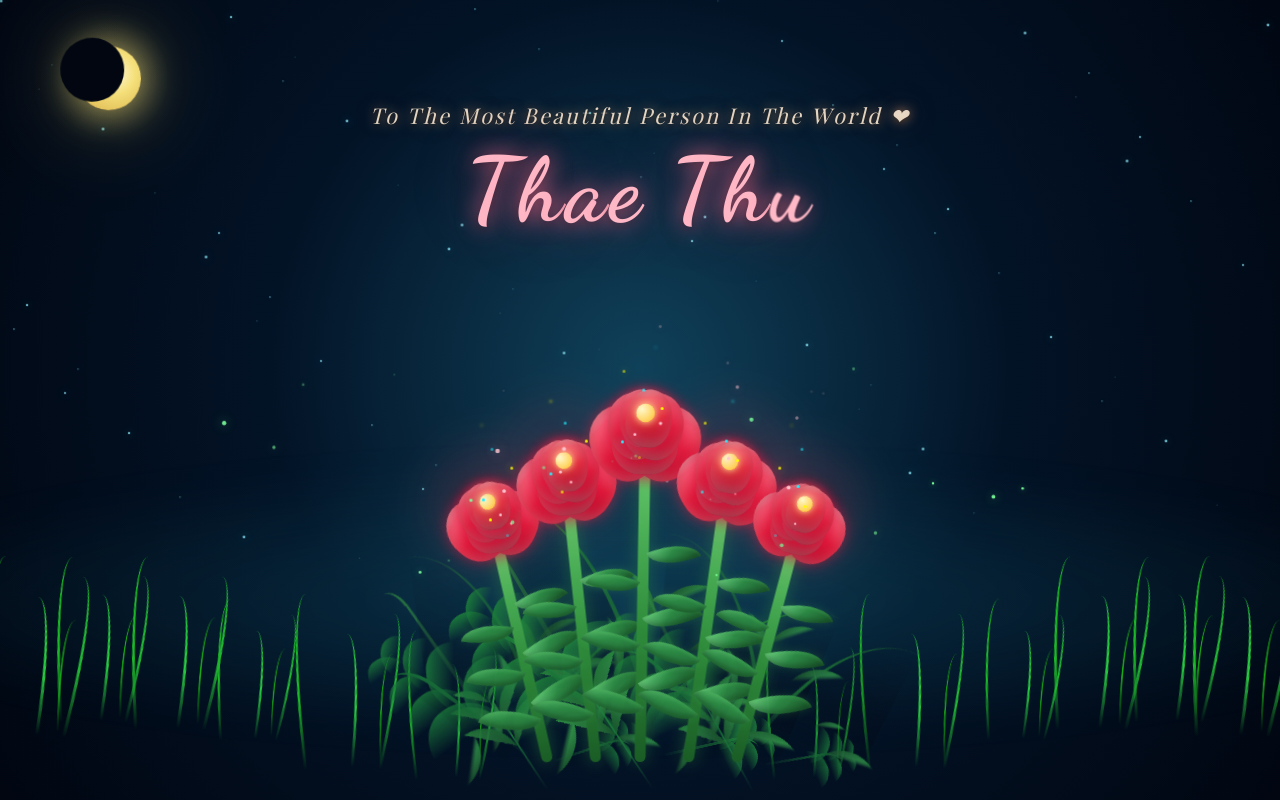
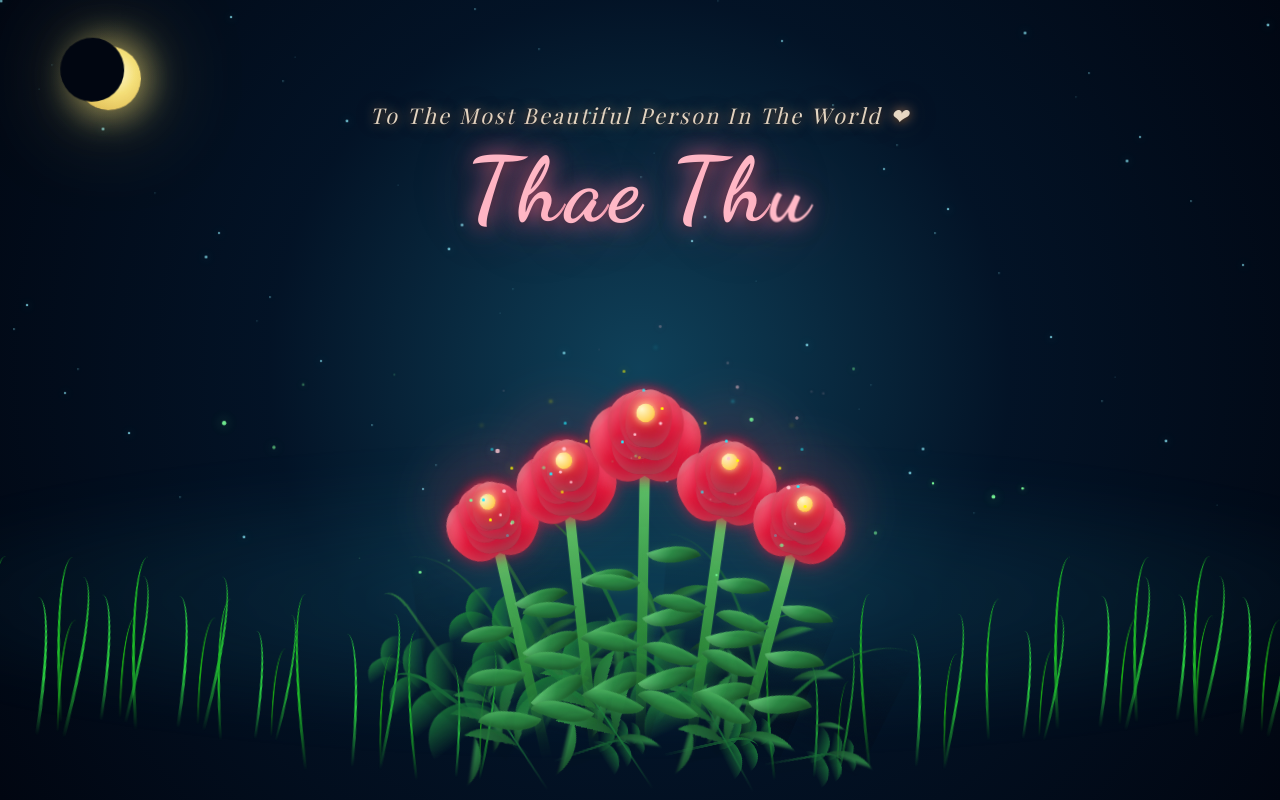
Before and after one commit to Kusk24/ice-breaker, a Next.js app: page / in a window 1280 px wide. Built offline with nearby package versions, Linux system fonts and the light colour scheme.

Commit message:
stem transparency fixed

```diff
--- a/app/globals.css
+++ b/app/globals.css
@@ -777,8 +777,15 @@ body {
   height: var(--stem-h);
   border-radius: 999px;
   transform: translateX(-50%);
-  background: linear-gradient(180deg, #5fc86a 0%, #2e8b3a 55%, #1a5c25 100%);
-  filter: drop-shadow(0 0 8px rgba(50, 160, 70, 0.4));
+  background: linear-gradient(
+    180deg,
+    rgba(95, 200, 106, 0.98) 0%,
+    rgba(46, 139, 58, 0.92) 56%,
+    rgba(26, 92, 37, 0.58) 86%,
+    rgba(12, 46, 20, 0.18) 100%
+  );
+  filter: drop-shadow(0 0 8px rgba(50, 160, 70, 0.28));
+  mask-image: linear-gradient(to top, transparent 0%, rgba(0, 0, 0, 0.48) 16%, #000 36%);
   animation: grow-stem 2.5s cubic-bezier(0.22, 0.61, 0.36, 1) backwards;
   animation-delay: var(--bloom-delay, 0s);
 }
```
